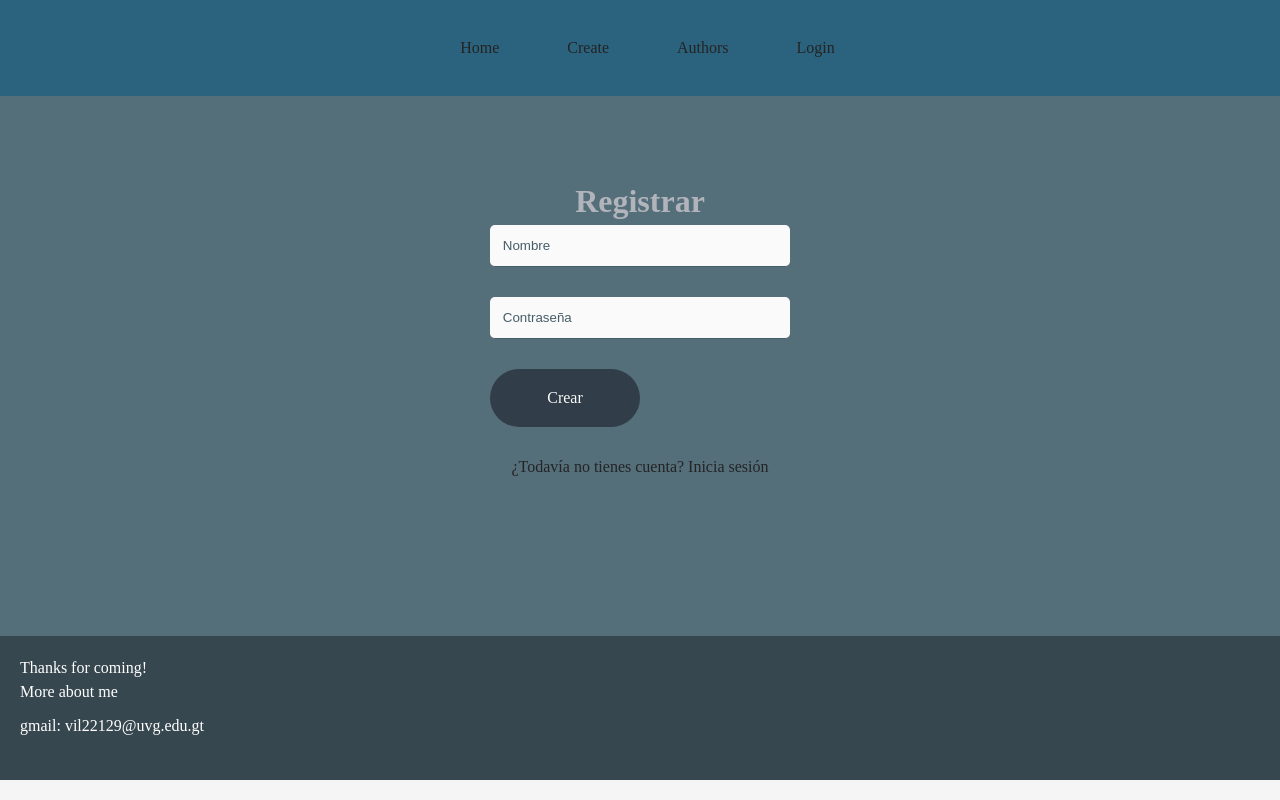
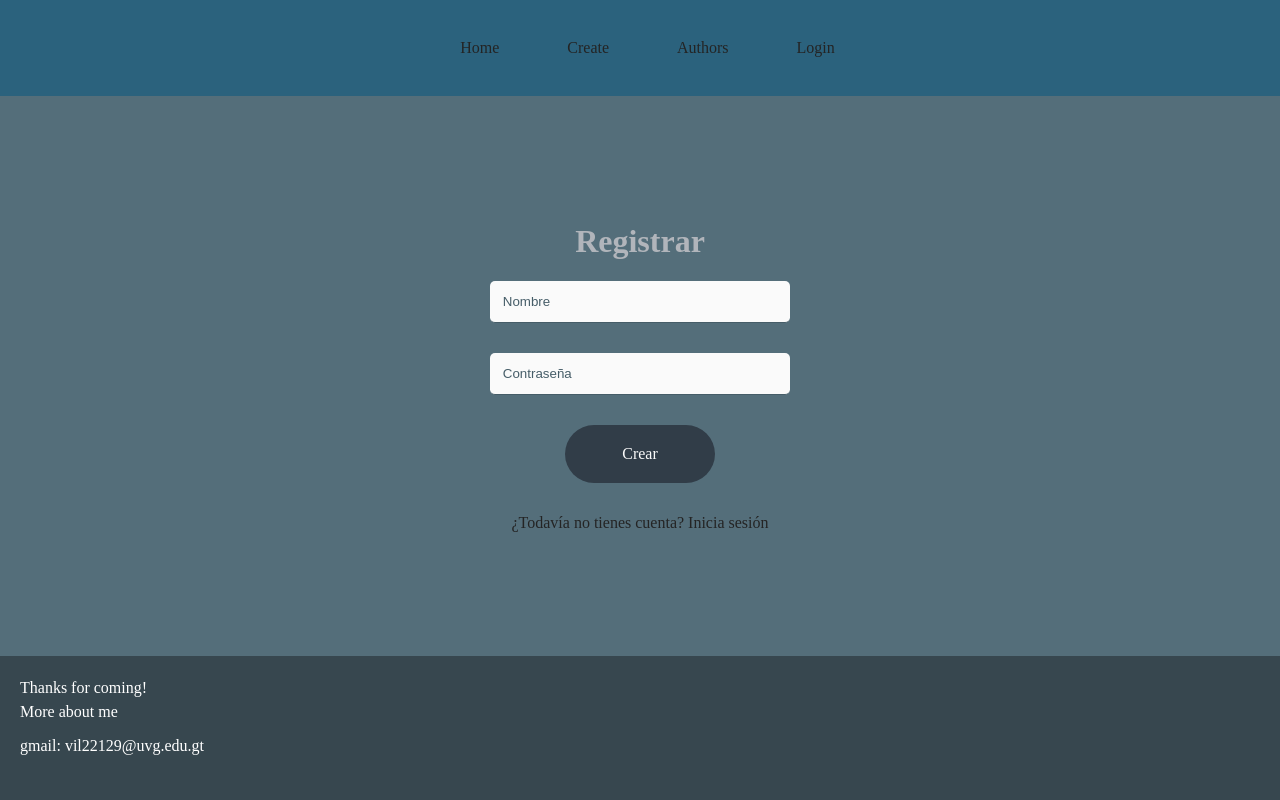
Before and after one commit to Maria-Villafuerte/Reading_blog, a React (Vite) app: page /register in a window 1280 px wide. Built offline with nearby package versions, Linux system fonts and the light colour scheme; no server answers.

Commit message:
change: Register Page

```diff
--- a/src/blog/authorsStyles.css
+++ b/src/blog/authorsStyles.css
@@ -4,6 +4,8 @@
   display: flex;
   flex-direction: column;
   align-items: center;
+  padding-top: 25vh;
+  padding-bottom: 6.8vh;
 }
 
 .author-card {
--- a/src/login/Registe.jsx
+++ b/src/login/Registe.jsx
@@ -49,6 +49,7 @@ const Register = () => {
 
   return (
     <>
+    <div className='qq'></div>
       <div className="register-container">
         <span className="title">Registrar</span>
         <form onSubmit={handleSubmit}>
--- a/src/login/registerStyles.css
+++ b/src/login/registerStyles.css
@@ -13,7 +13,7 @@
   height: auto;
   text-align: center;
   width: 100%;
-  height: 77vh;
+  height: 70vh;
   align-items: center;
   justify-content: center;
 }
@@ -33,11 +33,13 @@
 }
 
 .register-container form {
+  padding-top: 2vh;
   display: flex;
   flex-direction: column;
   gap: 20px;
   background-color: #546E7A;
   width: 300px;
+  align-items: center;
 }
 
 .register-container form input {
```
